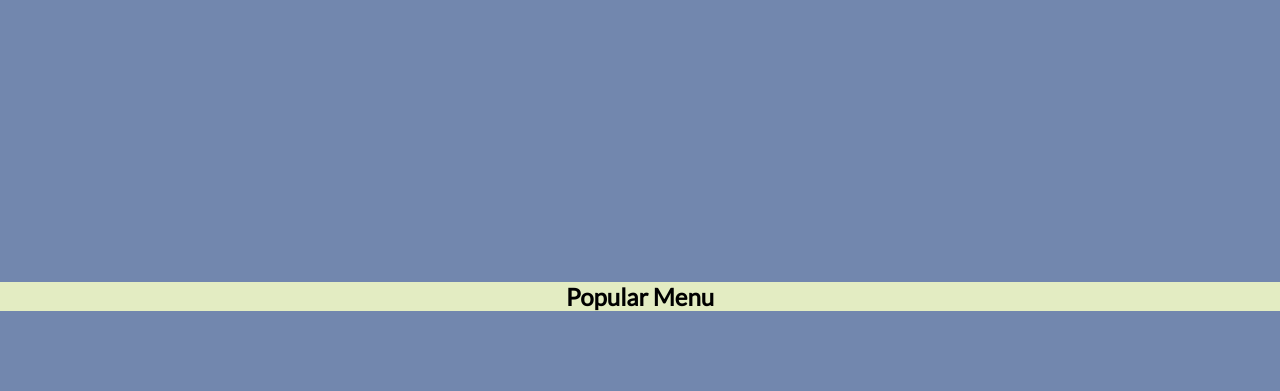
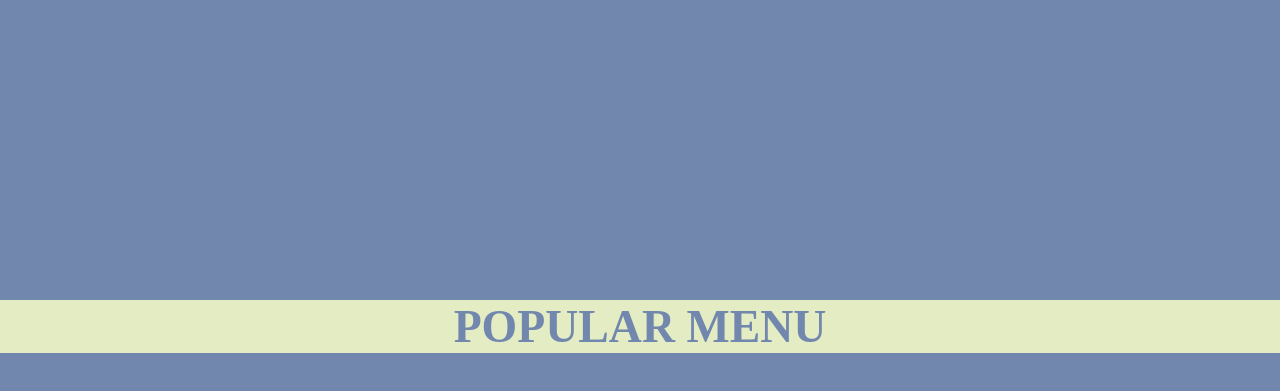
Before and after one commit to oorkan/html-css-showcase, a website: page index.htm in a window 1280 px wide. Shown: the part 603-994 px from the top of the page. Before the commit the page ends 934 px from the top, so only its background shows below. Drawn offline with Linux system fonts and the light colour scheme; a web font is replaced by a local one.

Commit message:
add .uppercase, style restaurant menu heading

```diff
--- a/index.htm
+++ b/index.htm
@@ -33,7 +33,7 @@
         </div>
     </section>
     <section id='restaurant-menu' class='section'>
-        <h2 class='text-center'>Popular Menu</h2>
+        <h2 class='heading text-center uppercase'>Popular Menu</h2>
     </section>
     <footer></footer>
 </body>
--- a/scss/_common.scss
+++ b/scss/_common.scss
@@ -1,3 +1,7 @@
 .text-center {
     text-align: center;
 }
+
+.uppercase {
+	text-transform: uppercase;
+}
--- a/scss/_sections.scss
+++ b/scss/_sections.scss
@@ -34,5 +34,12 @@
 
     &#restaurant-menu {
         background-color: var(--lightgreen);
+
+        .heading {
+            font-family: var(--font-secondary);
+            font-weight: 700;
+            font-size: rem(45.8);
+            color: var(--blue);
+        }
     }
 }
```
Also changed, not shown: css/style.css.
